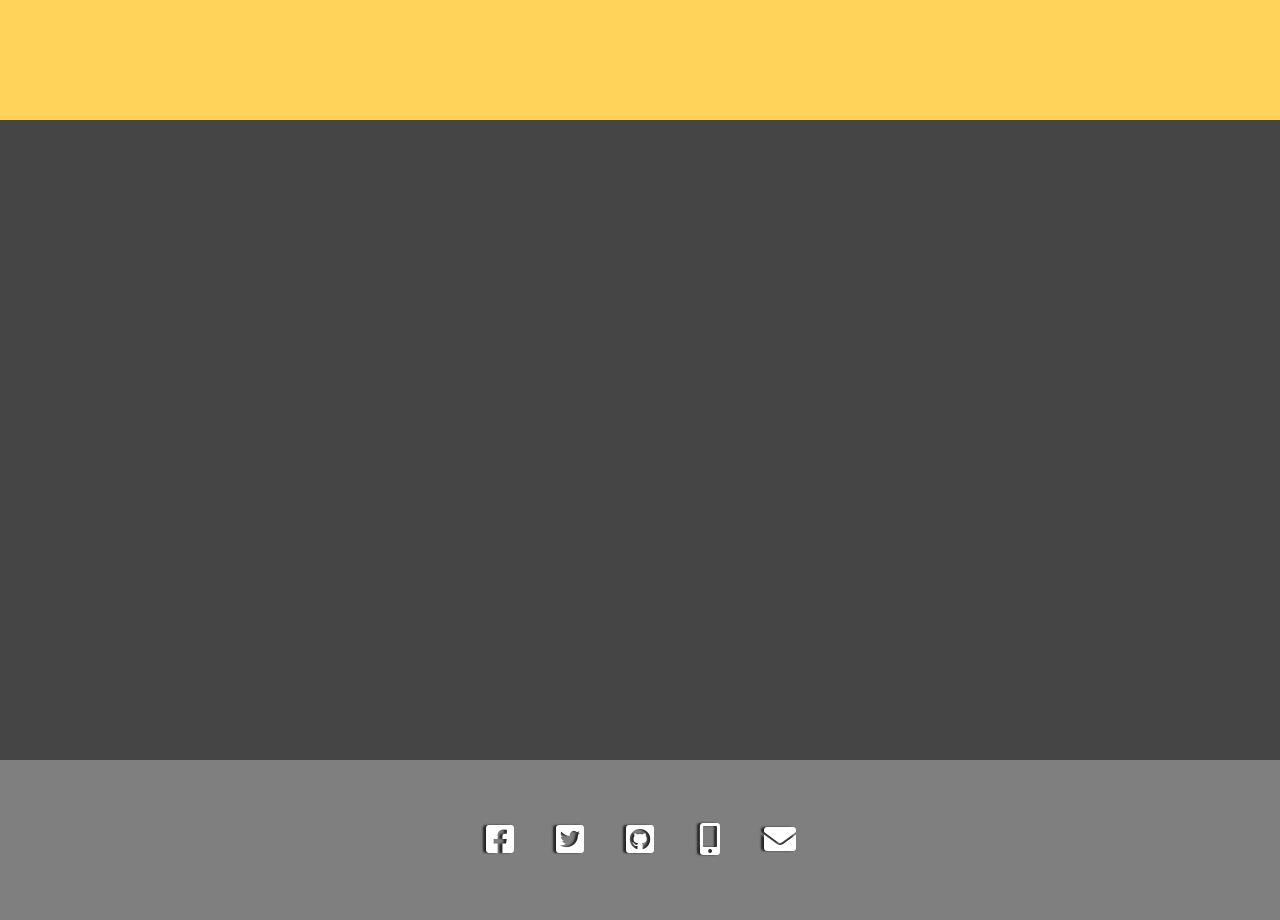
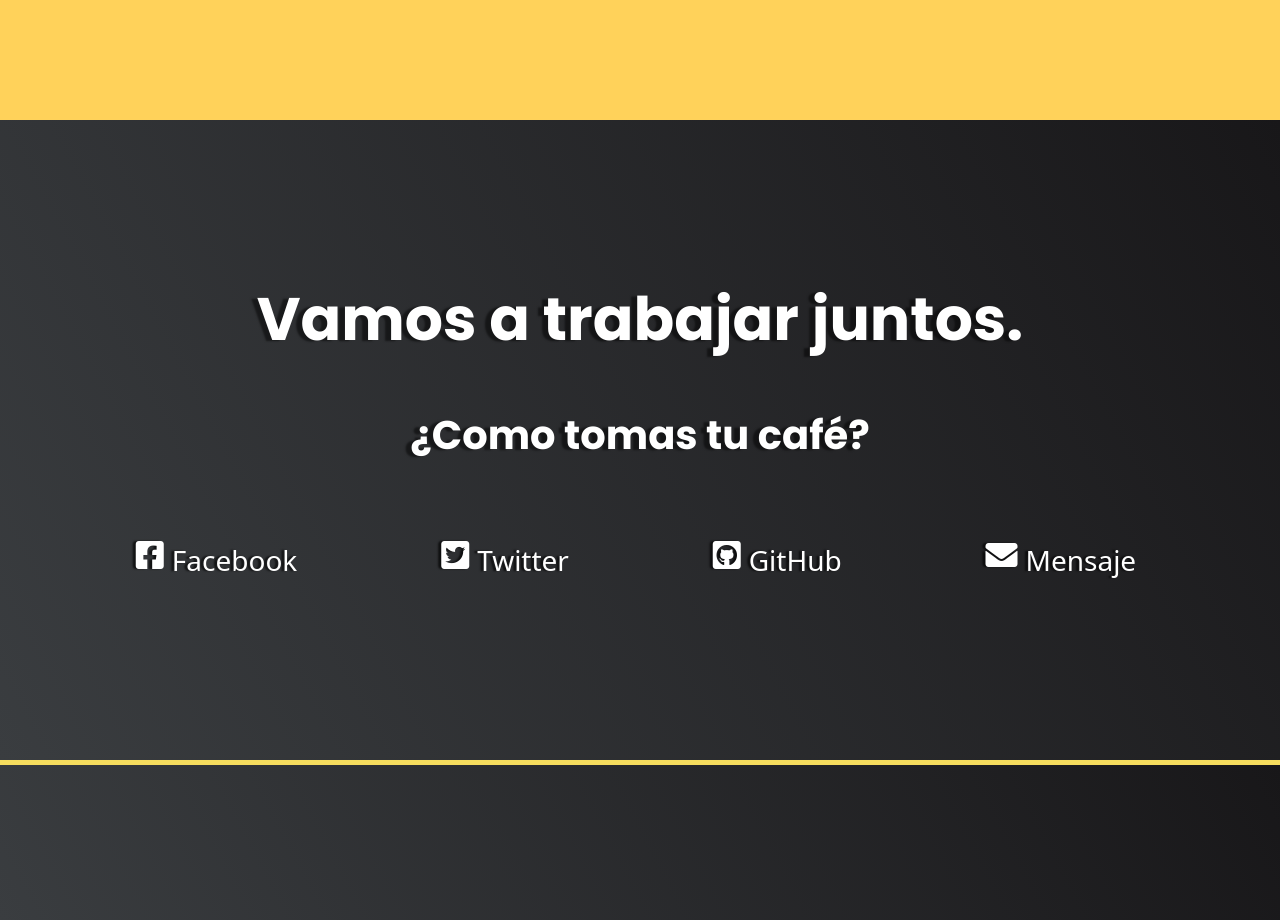
Before and after one commit to LuisLunaV/portafolio_web_2025, a Vue app: page /servicios_y_contacto in a window 1280 px wide. Shown: the part 680-1600 px from the top of the page. Built offline with nearby package versions, Linux system fonts and the light colour scheme.

Commit message:
ServicioContacto

```diff
--- a/src/assets/css/footers.css
+++ b/src/assets/css/footers.css
@@ -1,9 +1,9 @@
 footer{
-  background-color: rgba(0, 0, 0, 0.5) !important;
+  background-image: var(--fondoNegroMate) !important;
   /* background-color: #7A6D22; */
   height: 20vh;
   /* margin-top: 20px; */
-  /* border-top:solid  #F6DD5E 5px; */
+  border-top:solid  #F6DD5E 5px;
   display: flex;
   flex-direction: row;
   justify-content: center;
--- a/src/assets/css/redesSociales.css
+++ b/src/assets/css/redesSociales.css
@@ -1,3 +1,21 @@
+.ocultar-icono{
+  display:none;
+}
+
+
+.centrar{
+  text-decoration: none;
+display: flex;
+flex-direction: row;
+/* align-items: center; */
+/* justify-content: center; */
+}
+
+.centrar p{
+  color: #fff;
+font-size: 28px;
+}
+
 .redes-div-i i{
   cursor: pointer;
 }
@@ -20,7 +38,9 @@
   }
 
 
-
+.redes-div-sc{
+cursor:pointer;
+}
 
   .tooltip {
     position: absolute;
@@ -57,3 +77,10 @@
     opacity: 1;
     transition-duration: 0.3s;
   }
+
+  /* //Resolcion para dispositivos moviles medianos: */
+@media (min-width: 103px) and (max-width: 859px) {
+.mostrar-icono{
+  display: block;
+}
+}
--- a/src/assets/css/servicios.css
+++ b/src/assets/css/servicios.css
@@ -55,7 +55,6 @@
   padding-top: 100px;
 }
 
-
 @media (min-width: 972px) and (max-width: 1032px) {
   .contenedor-mis-servicios {
     grid-template-columns: repeat(2, 1fr);
--- a/src/modules/composables/useMedia.ts
+++ b/src/modules/composables/useMedia.ts
@@ -14,17 +14,17 @@ const anchoVentana=()=>{
     ancho.value = window.innerWidth;
 
       if( ancho.value>1375){
-        dispositivo.value = Dispositivos.Grande;
+       return dispositivo.value = Dispositivos.Grande;
       }
        if( ancho.value>992 && ancho.value<1375){
-        dispositivo.value = Dispositivos.Mediano;
+        return dispositivo.value = Dispositivos.Mediano;
       }
       if( ancho.value>576 && ancho.value<992){
-        dispositivo.value = Dispositivos.Pequeno;
+         return dispositivo.value = Dispositivos.Pequeno;
       }
 
       if( ancho.value>300 && ancho.value<576 ){
-        dispositivo.value = Dispositivos.ExPequeno;
+        return dispositivo.value = Dispositivos.ExPequeno;
       }
 
   }
--- a/src/modules/portafolio/components/FooterPortafolio.vue
+++ b/src/modules/portafolio/components/FooterPortafolio.vue
@@ -5,7 +5,7 @@
      </div> -->
      <div class="pie-redes">
       <!-- Redes sociales y de contacto -->
-      <RedesSociales :distancia="(ventana === '/mis_servicios')?'80px':''" :ventana="ventana" />
+
      </div>
     </footer>
 </template>
@@ -14,7 +14,6 @@
 import { onMounted, ref } from 'vue';
 import { useWindowSize } from '@/modules/composables/useWindowSize';
 import { useVentanaStore } from '@/modules/portafolio/stores/ventana.store';
-import RedesSociales from '@/modules/portafolio/components/RedesSociales.vue';
 
 const ventana = ref<string>('');
 
--- a/src/modules/portafolio/components/RedesSociales.vue
+++ b/src/modules/portafolio/components/RedesSociales.vue
@@ -1,27 +1,57 @@
 <template>
-    <div  class="redes-div-i" v-for="(value, index) in data" :key="index">
-      <a :href="value.url" target="_black">
+  <!-- Nota: Los dos !! se usan para convertir un valor cualquiera en su equivalente booleano (true/false).
+  Es una forma rapida y comun de asegurar que un valor sea tratado como boolean.
+  -->
+      <div v-for="(value, index) in data" :class="activarDivClass(!!value.telefono)" :key="index">
+      <a :class="{'centrar':nameActive}" :href="value.url" target="_black">
         <i @click="()=>sendMessage(value.name)" :class="[ value.clase,'fa-2x', 'color-blanco', 'sombra-de-texto-3rem']">
         </i>
+        <p v-if="nameActive" class="px-2 sombra-de-texto-3rem">{{value.name}}</p>
       </a>
         <span v-if="ventana === '/mis_servicios'" class="tooltip" :style="{ bottom: distancia }">{{ value.name }}</span>
       </div>
 </template>
 
 <script lang="ts" setup>
+import { onMounted, ref } from 'vue';
 import { redes, type IRedes } from '@/json/redes';
-import { ref } from 'vue';
+
+
 const data = ref<IRedes[]|null>(null);
+const anchoVentana = ref(window.innerWidth);
 data.value = redes.data;
 
 interface Props{
-  distancia:string;
-  ventana:string;
+  distancia?:string;
+  ventana?:string;
+  nameActive?:boolean;
 }
 
-defineProps<Props>();
+const props = withDefaults( defineProps<Props>(),{
+  nameActive:false
+});
+
+const activarDivClass =(telefono:boolean ):(string|object)=>{
+  return [
+    props.nameActive===false?'redes-div-i':'redes-div-sc', //Mostramos o quitamos los nombres de las redes sociales
+    {'ocultar-icono':ocultarIconoTelefono( telefono )} //Ocultamos el icono de telefono si no es un dispisitivo celular
+  ];
+}
+
+const ocultarIconoTelefono=( telefono:boolean):boolean=>{
+  return anchoVentana.value>700 && telefono;
+}
+
+onMounted(()=>{
+  window.addEventListener('resize',()=>{
+    anchoVentana.value = window.innerWidth;
+    console.log(anchoVentana.value)
+  });
+})
 
 const sendMessage=(message:string)=>{
   console.log(message)
 }
+
+
 </script>
--- a/src/modules/portafolio/components/servicios/ContactoPortafolio.vue
+++ b/src/modules/portafolio/components/servicios/ContactoPortafolio.vue
@@ -1,11 +1,47 @@
 <template>
   <div class="div_contacto">
+    <div class="contacto-titulos centrar-texto">
+        <h2
+          class="sombre-de-texto color-blanco poppins-bold pb-5"
+        >
+          Vamos a trabajar juntos.
+        </h2>
+        <h3
+          class="sombre-de-texto color-blanco poppins-bold pb-5"
+        >
+          ¿Como tomas tu café?
+        </h3>
+      </div>
+    <div class="div-redes-contacto mt-4">
+      <RedesSociales :name-active="true" />
+    </div>
 
   </div>
 </template>
+<script lang="ts" setup>
+import RedesSociales from '@/modules/portafolio/components/RedesSociales.vue';
+
+</script>
 <style scoped>
 .div_contacto{
 height: 80vh;
-background-color: var(--negro);
+background-image: var(--fondoNegroMate) !important;
+ display: flex;
+  flex-direction: column;
+  justify-content: center;
+}
+.contacto-titulos h2{
+  font-size: 60px;
+  text-shadow: -6px 1px 2px rgba(0, 0, 0, 0.5);
+}
+.contacto-titulos h3{
+  font-size: 40px;
+  text-shadow: -6px 1px 2px rgba(0, 0, 0, 0.5);
+}
+.div-redes-contacto{
+  display: flex;
+  flex-direction: row;
+  align-items: center;
+  justify-content: space-evenly;
 }
 </style>
--- a/src/modules/portafolio/views/InicioView.vue
+++ b/src/modules/portafolio/views/InicioView.vue
@@ -84,13 +84,13 @@
 <script lang="ts" setup>
 import { onMounted, ref } from 'vue';
 import RedesSociales from '@/modules/portafolio/components/RedesSociales.vue';
-import { useMedia } from '@/modules/composables/useMedia'
+import { useMedia } from '@/modules/composables/useMedia';
 import { useWindowSize } from '@/modules/composables/useWindowSize';
 import { useVentanaStore } from '@/modules/portafolio/stores/ventana.store';
-const { dispositivo, anchoVentana } = useMedia()
 const estaAbierto= ref<boolean>( false );
 const ventana = ref<string>('');
 
+const { dispositivo, anchoVentana } = useMedia()
 anchoVentana()
 
 const mostrarSobreMi = () => {
```
